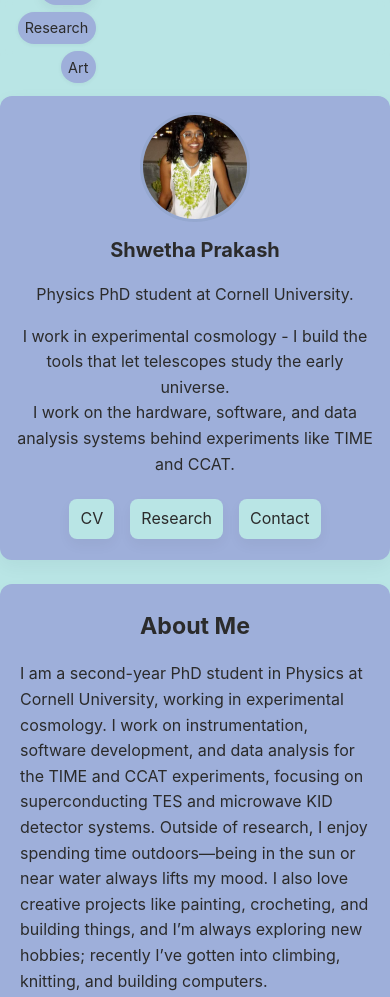
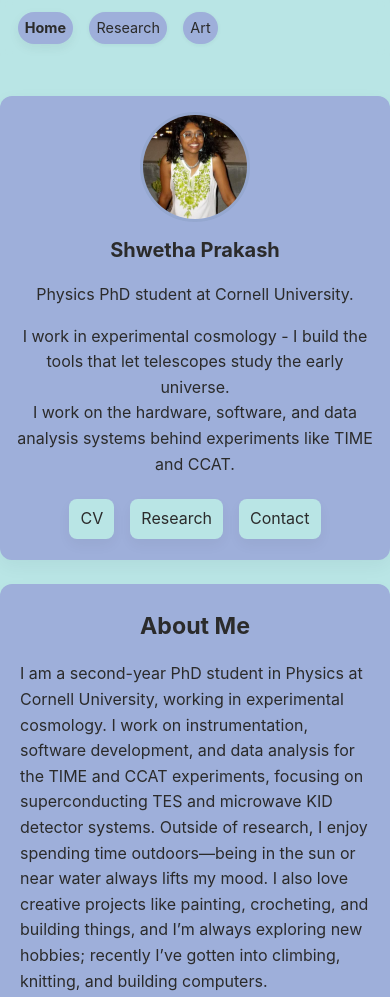
Before and after one commit to Shweth-a/Shweth-a.github.io, a plain HTML site: page index.html in a window 390 px wide. Shown: the top 997 px of the page. Drawn offline with Linux system fonts and the light colour scheme.

Commit message:
Fix: keep header nav horizontal on mobile

```diff
--- a/styles.css
+++ b/styles.css
@@ -99,8 +99,9 @@ h3{font-size:1.15rem;margin:0 0 0.5rem 0}
 .main-nav{display:flex;gap:0.5rem;align-items:center}
 @media (max-width:520px){
   .site-header{justify-content:space-between;padding:0.5rem}
-  .main-nav{flex-direction:column;align-items:flex-end;gap:0.4rem}
-  .main-nav a{padding:0.4rem 0.6rem}
+  /* Keep navigation horizontal on mobile; allow wrapping if it overflows */
+  .main-nav{flex-direction:row;flex-wrap:wrap;align-items:center;gap:0.4rem}
+  .main-nav a{padding:0.36rem 0.6rem}
 }
 
 /* Add extra space under the hero heading and more bottom padding for the intro box */
```
